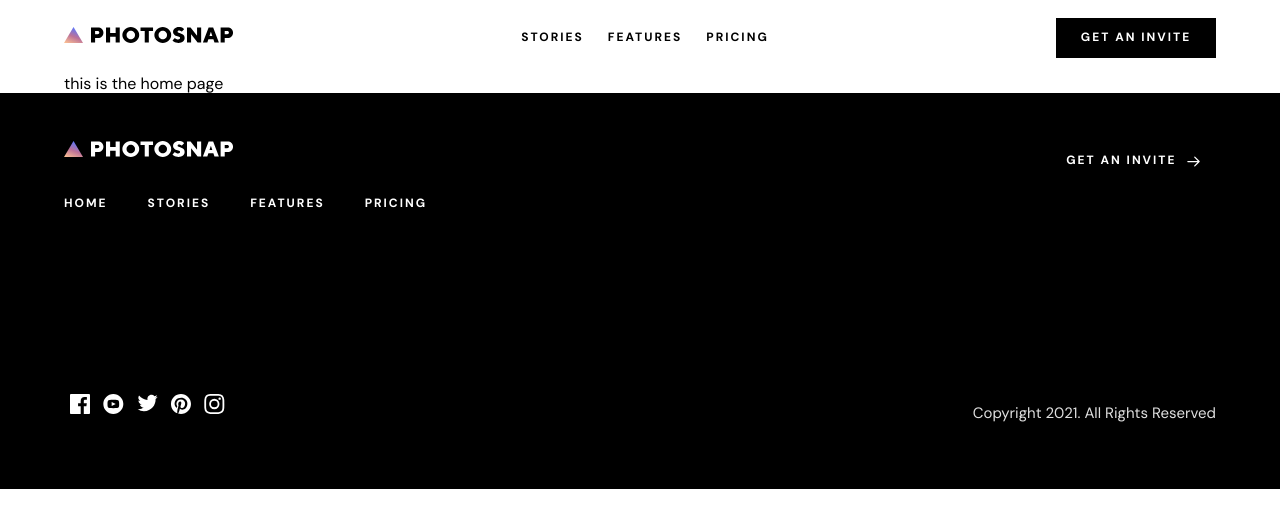
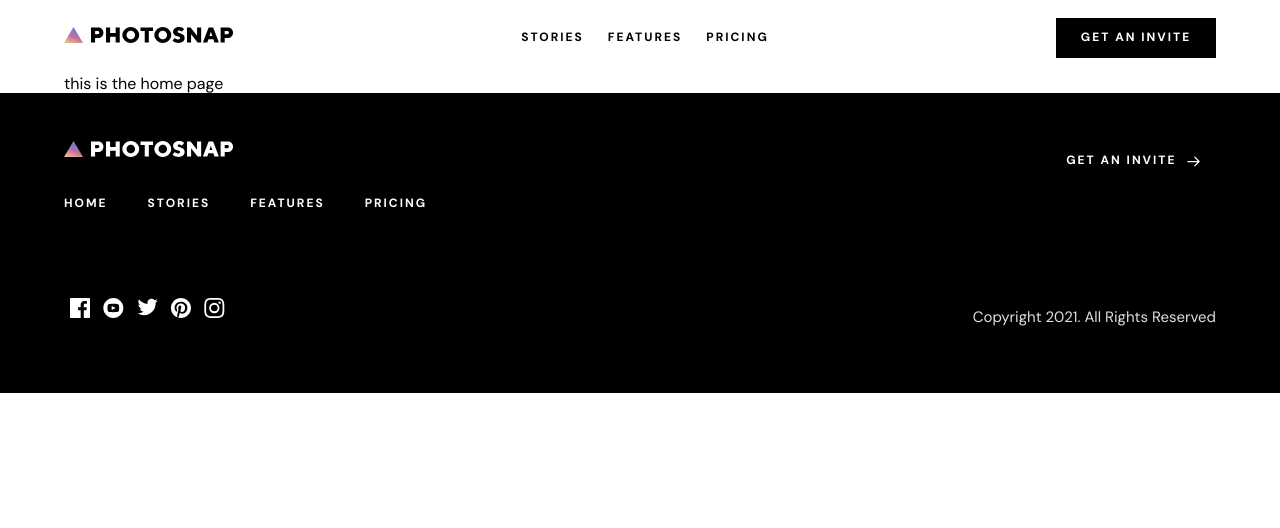
Before and after one commit to chungleee/photosnap, a Next.js app: page / in a window 1280 px wide. Shown: the top 528 px of the page. Built offline with nearby package versions, Linux system fonts and the light colour scheme.

Commit message:
set box sizing

```diff
--- a/styles/global.scss
+++ b/styles/global.scss
@@ -6,6 +6,12 @@
 @import 'variables';
 // import mixins
 @import 'mixins';
+
+*,
+*::after,
+*::before {
+	box-sizing: border-box;
+}
 
 html,
 body {
```
